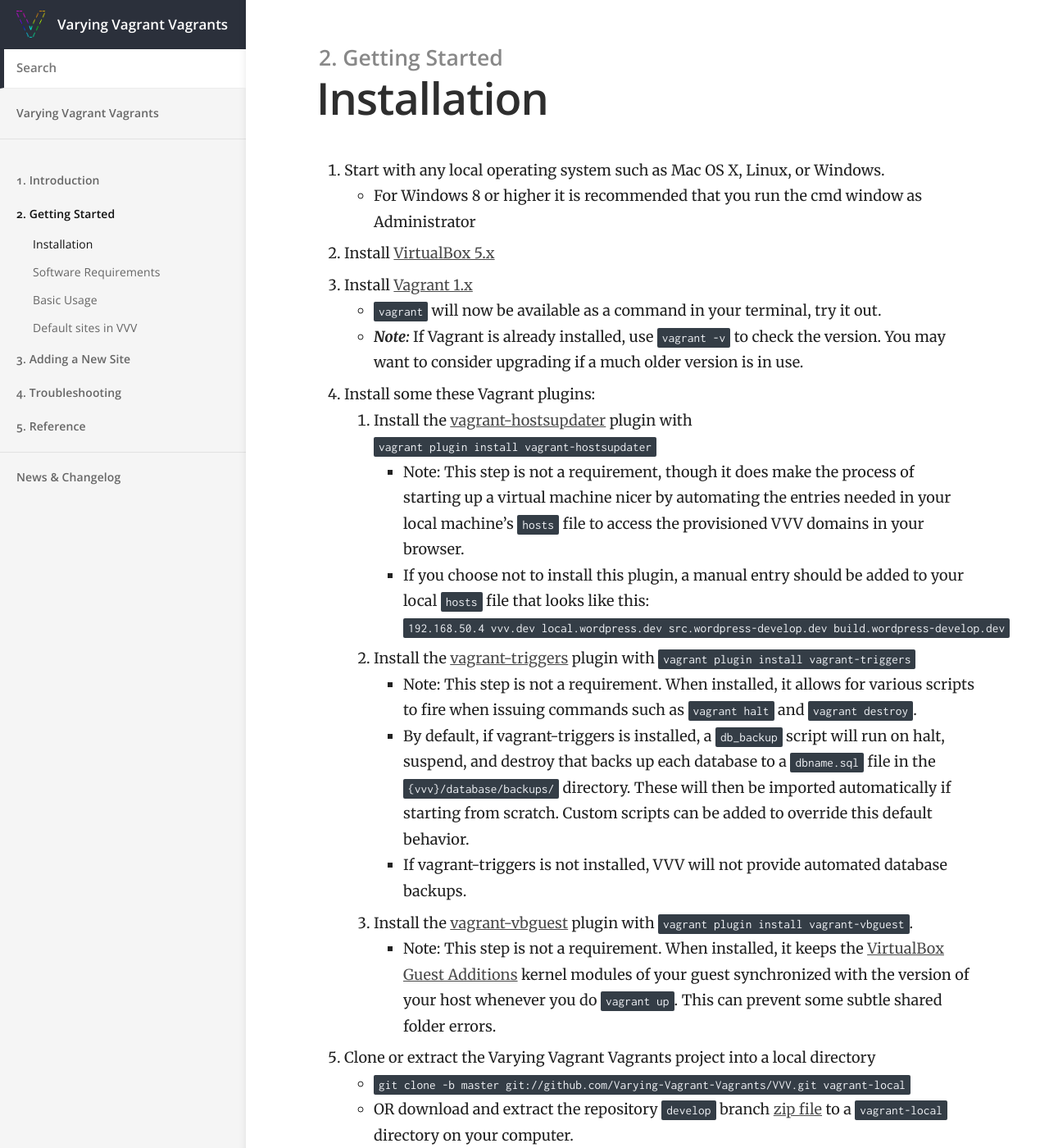
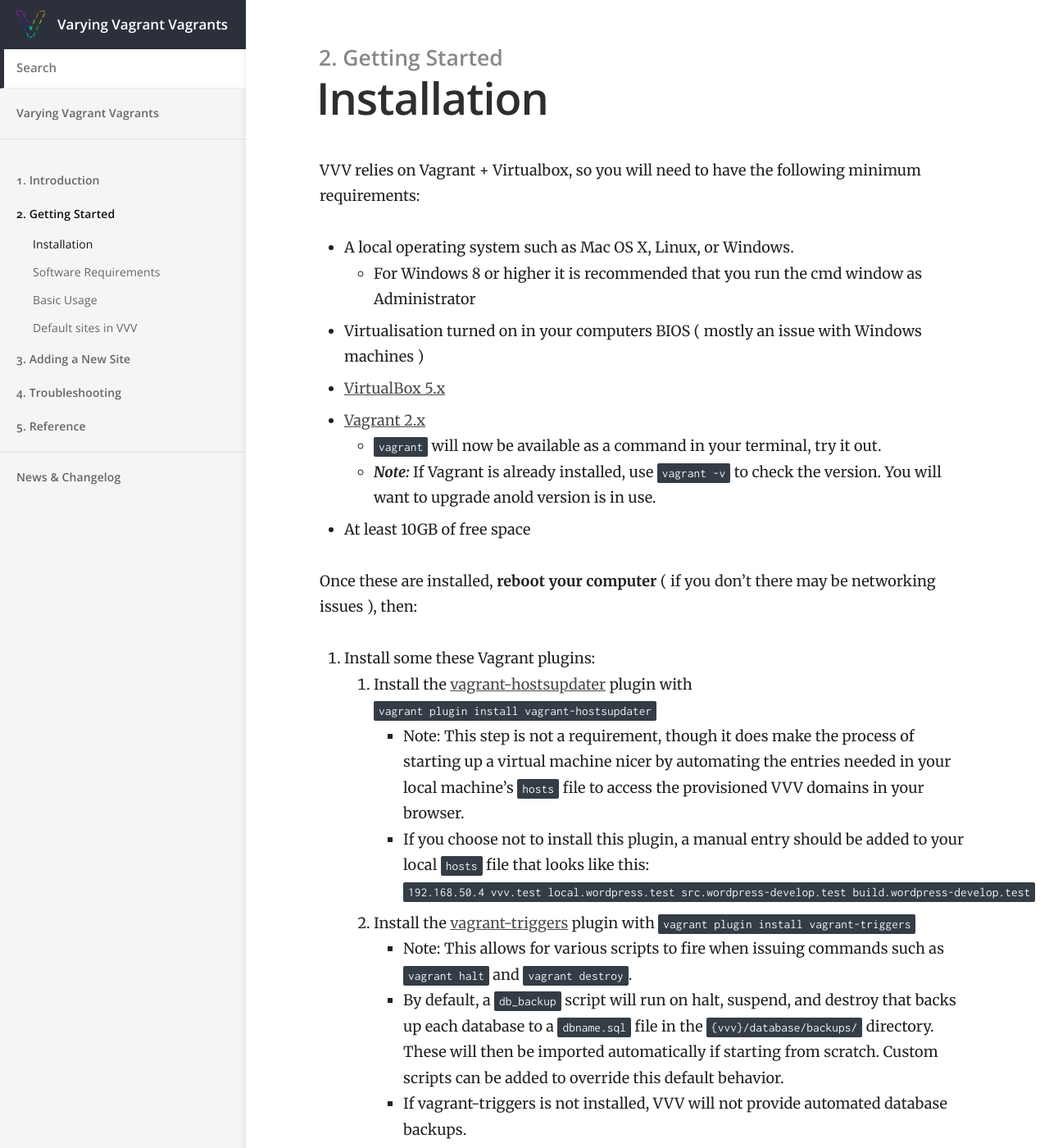
Before and after one commit to Varying-Vagrant-Vagrants/varyingvagrantvagrants.org, a Jekyll site: the page built from docs/en-US/installation/index.md, in a window 1280 px wide and 1400 px high. Shown: the whole window at 82% size. Built offline with Jekyll 4.4.1, drawn with Linux system fonts in a browser that asks for light colours; some of the changed text lies outside the part shown.

Commit message:
Fixes and updates some things
 - Vagrant v2 not v1
 - Separate out OS and Vagrant/vbox into a minimum requirements section so it's not so intimidating
 - Mentioned the Virtualisation in BIOS needs to be turned on
 - Mentioned at least 10gb free space, need space for that VM, and probs some for the host OS to do its thing
 - removed the vbguest plugin mention as it sometimes causes more problems than it's worth
 - removed any question of Vagrant triggers being optional
 - stressed that a reboot is needed after virtualbox is installed
 - fixed .dev TLD's and replaced with .test
 - fix for a broken link

```diff
--- a/docs/en-US/installation/index.md
+++ b/docs/en-US/installation/index.md
@@ -5,22 +5,27 @@ title: Installation
 permalink: /docs/en-US/installation/
 ---
 
-1. Start with any local operating system such as Mac OS X, Linux, or Windows.
+VVV relies on Vagrant + Virtualbox, so you will need to have the following minimum requirements:
+
+- A local operating system such as Mac OS X, Linux, or Windows.
     * For Windows 8 or higher it is recommended that you run the cmd window as Administrator
-1. Install [VirtualBox 5.x](https://www.virtualbox.org/wiki/Downloads)
-1. Install [Vagrant 1.x](https://www.vagrantup.com/downloads.html)
+- Virtualisation turned on in your computers BIOS ( mostly an issue with Windows machines )
+- [VirtualBox 5.x](https://www.virtualbox.org/wiki/Downloads)
+- [Vagrant 2.x](https://www.vagrantup.com/downloads.html)
     * `vagrant` will now be available as a command in your terminal, try it out.
-    * ***Note:*** If Vagrant is already installed, use `vagrant -v` to check the version. You may want to consider upgrading if a much older version is in use.
+    * ***Note:*** If Vagrant is already installed, use `vagrant -v` to check the version. You will want to upgrade anold version is in use.
+- At least 10GB of free space
+
+Once these are installed, **reboot your computer** ( if you don't there may be networking issues ), then:
+
 1. Install some these Vagrant plugins:
     1. Install the [vagrant-hostsupdater](https://github.com/cogitatio/vagrant-hostsupdater) plugin with `vagrant plugin install vagrant-hostsupdater`
         * Note: This step is not a requirement, though it does make the process of starting up a virtual machine nicer by automating the entries needed in your local machine's `hosts` file to access the provisioned VVV domains in your browser.
-        * If you choose not to install this plugin, a manual entry should be added to your local `hosts` file that looks like this: `192.168.50.4  vvv.dev local.wordpress.dev src.wordpress-develop.dev build.wordpress-develop.dev`
+        * If you choose not to install this plugin, a manual entry should be added to your local `hosts` file that looks like this: `192.168.50.4  vvv.test local.wordpress.test src.wordpress-develop.test build.wordpress-develop.test`
     1. Install the [vagrant-triggers](https://github.com/emyl/vagrant-triggers) plugin with `vagrant plugin install vagrant-triggers`
-        * Note: This step is not a requirement. When installed, it allows for various scripts to fire when issuing commands such as `vagrant halt` and `vagrant destroy`.
-        * By default, if vagrant-triggers is installed, a `db_backup` script will run on halt, suspend, and destroy that backs up each database to a `dbname.sql` file in the `{vvv}/database/backups/` directory. These will then be imported automatically if starting from scratch. Custom scripts can be added to override this default behavior.
+        * Note: This allows for various scripts to fire when issuing commands such as `vagrant halt` and `vagrant destroy`.
+        * By default, a `db_backup` script will run on halt, suspend, and destroy that backs up each database to a `dbname.sql` file in the `{vvv}/database/backups/` directory. These will then be imported automatically if starting from scratch. Custom scripts can be added to override this default behavior.
         * If vagrant-triggers is not installed, VVV will not provide automated database backups.
-    1. Install the [vagrant-vbguest](https://github.com/dotless-de/vagrant-vbguest) plugin with `vagrant plugin install vagrant-vbguest`.
-        * Note: This step is not a requirement. When installed, it keeps the [VirtualBox Guest Additions](https://www.virtualbox.org/manual/ch04.html) kernel modules of your guest synchronized with the version of your host whenever you do `vagrant up`. This can prevent some subtle shared folder errors.
 1. Clone or extract the Varying Vagrant Vagrants project into a local directory
     * `git clone -b master git://github.com/Varying-Vagrant-Vagrants/VVV.git vagrant-local`
     * OR download and extract the repository `develop` branch [zip file](https://github.com/varying-vagrant-vagrants/vvv/archive/develop.zip) to a `vagrant-local` directory on your computer.
@@ -29,7 +34,7 @@ permalink: /docs/en-US/installation/
 1. Start the Vagrant environment with `vagrant up`
     * Be patient as the magic happens. This could take a while on the first run as your local machine downloads the required files.
     * Watch as the script ends, as an administrator or `su` ***password may be required*** to properly modify the hosts file on your local machine.
-1. Visit any of the [built in WordPress sites](built-in-wp-installs.md) or the VVV Dashboard at [http://vvv.dev](http://vvv.dev)
+1. Visit any of the [built in WordPress sites](../references/default-sites.md) or the VVV Dashboard at [http://vvv.test](http://vvv.test)
 
 Fancy, yeah?
 
```
